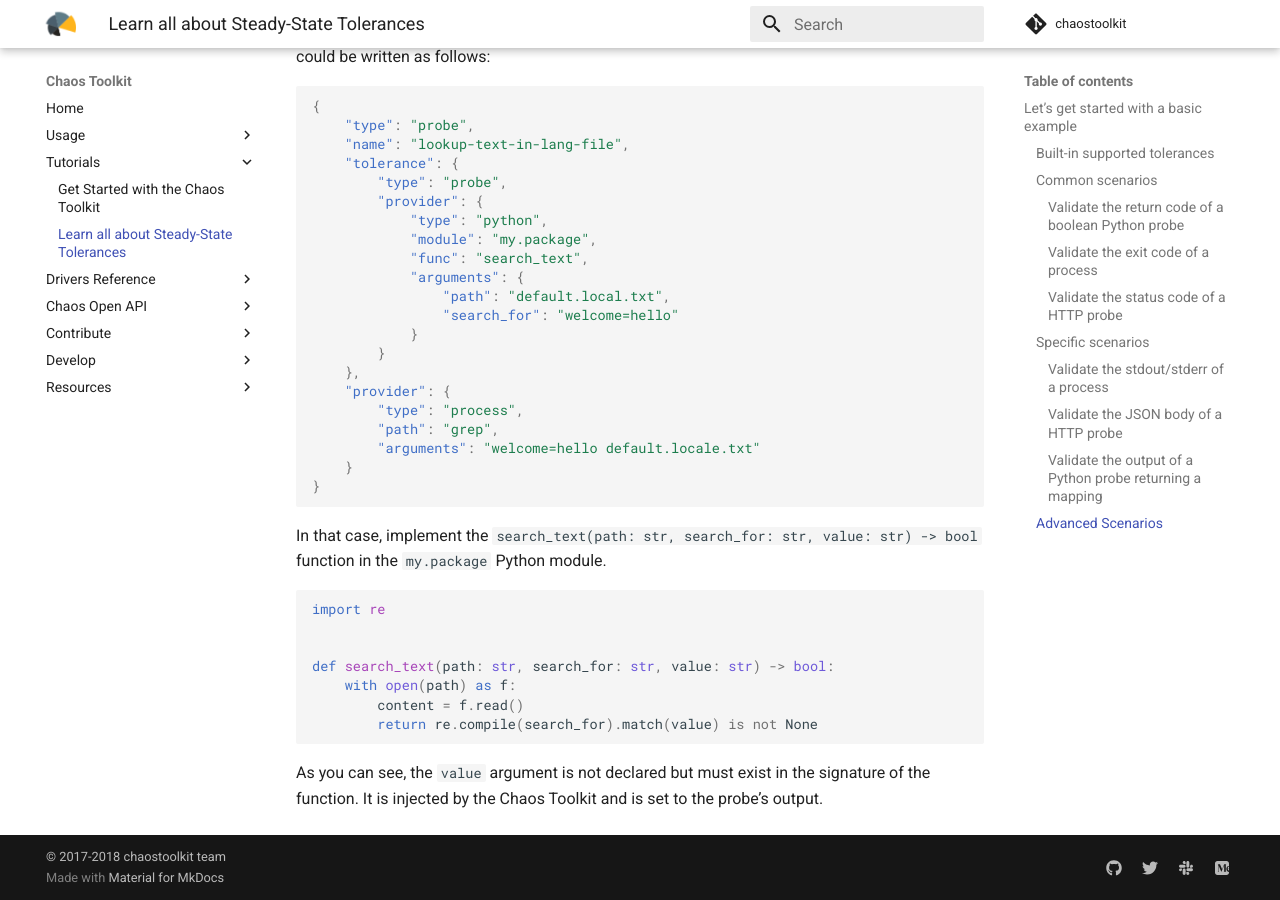
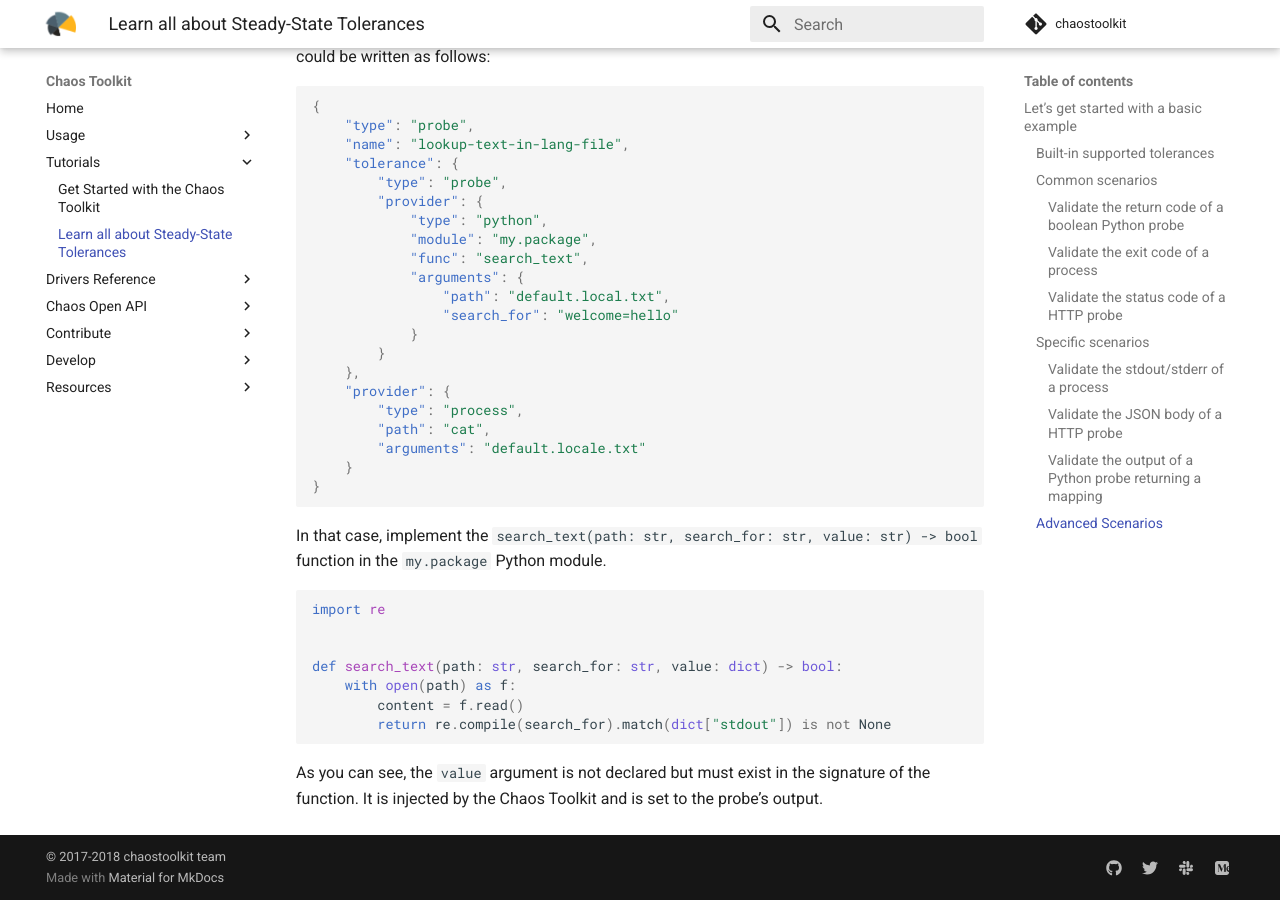
Before and after one commit to chaostoolkit/chaostoolkit-documentation, an MkDocs documentation site: the page built from sources/reference/tutorials/tolerance.md, in a window 1280 px wide and 900 px high, scrolled down 8037 px. Built offline with MkDocs 1.6.1 and Material for MkDocs 9.7.7, drawn with Linux system fonts in a browser that asks for light colours; comment, search, counter and statistics services are not loaded.

Commit message:
Fix snippet
Signed-off-by: Sylvain Hellegouarch <sh@defuze.org>

````diff
--- a/sources/reference/tutorials/tolerance.md
+++ b/sources/reference/tutorials/tolerance.md
@@ -434,8 +434,8 @@ could be written as follows:
     },
     "provider": {
         "type": "process",
-        "path": "grep",
-        "arguments": "welcome=hello default.locale.txt"
+        "path": "cat",
+        "arguments": "default.locale.txt"
     }
 }
 ```
@@ -449,10 +449,10 @@ In that case, implement the
 import re
 
 
-def search_text(path: str, search_for: str, value: str) -> bool:
+def search_text(path: str, search_for: str, value: dict) -> bool:
     with open(path) as f:
         content = f.read()
-        return re.compile(search_for).match(value) is not None
+        return re.compile(search_for).match(dict["stdout"]) is not None
 ```
 
 As you can see, the `value` argument is not declared but must exist in the
````
